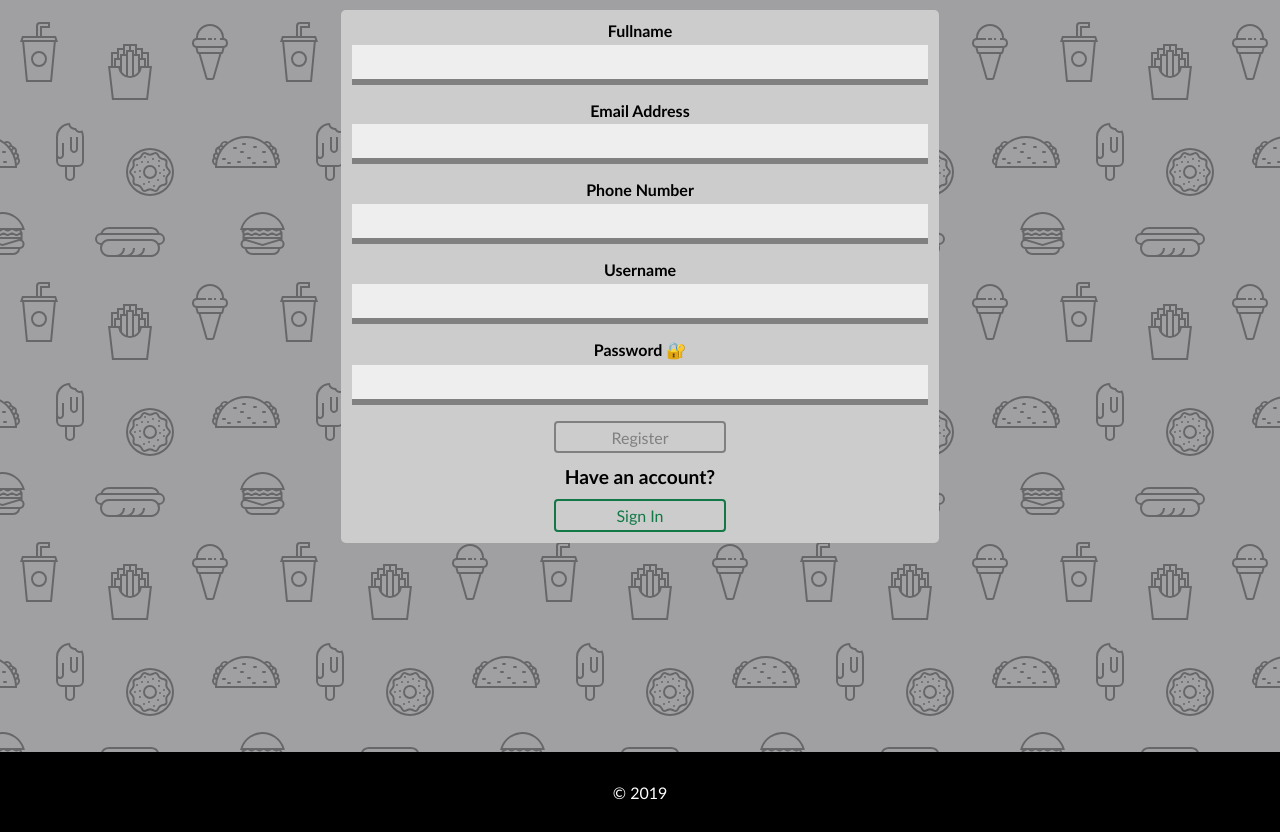
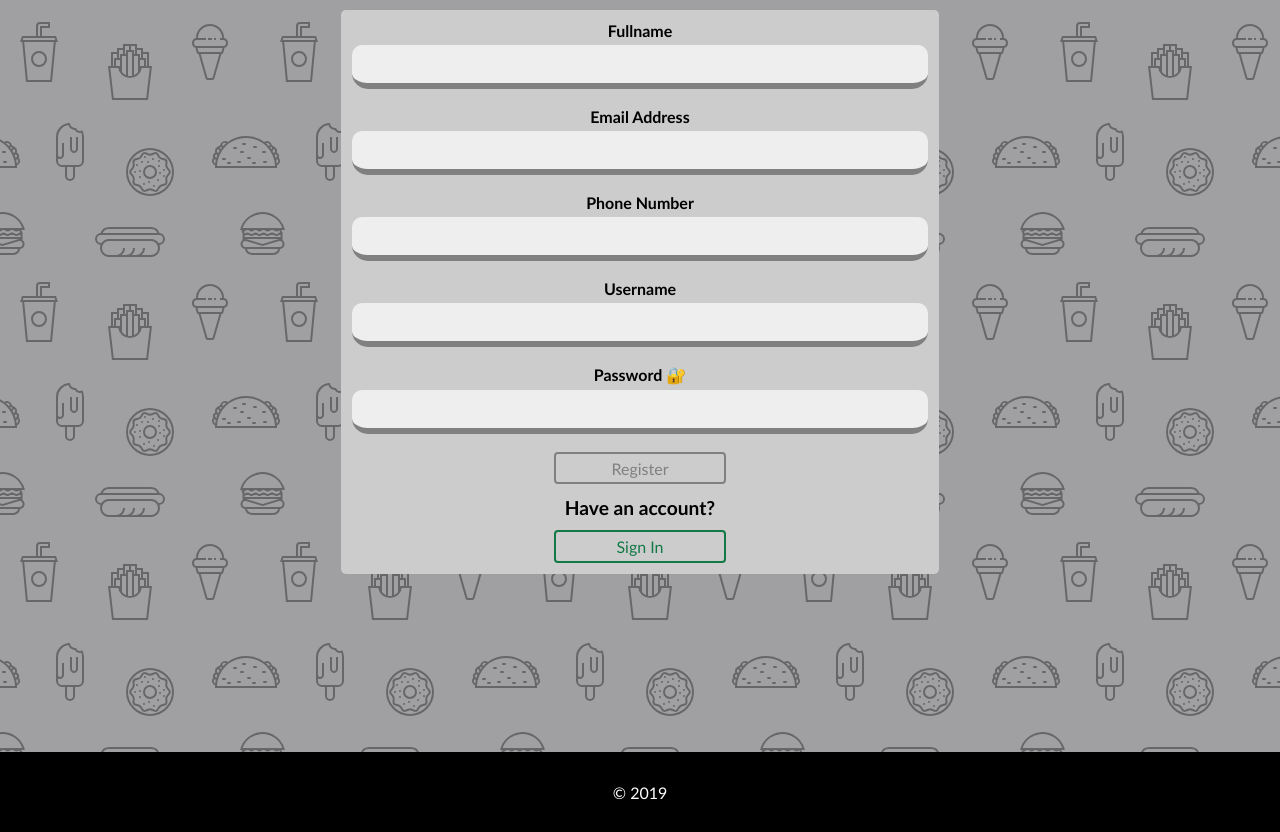
Before and after one commit to fxola/Booka, a plain HTML site: page UI/signup.html in a window 1280 px wide. Shown: the part 48-880 px from the top of the page. Drawn offline with Linux system fonts and the light colour scheme.

Commit message:
updated form styles

```diff
--- a/UI/css/style.css
+++ b/UI/css/style.css
@@ -93,8 +93,11 @@ nav ul li a{
     font-size: 2.5em;
 }
 
+button a{
+    text-decoration:none;
+}
+
 #hero button a{
-    text-decoration:none;
     color: white;
 }
 
@@ -236,21 +239,27 @@ form{
   label{
     display: block;
     font-size:1.5em;
-    margin-bottom: 1em;
+    margin-bottom: .7em;
   }
 
   input{
     display: block;
     box-sizing: border-box;
-    width:100%;
+    width:80%;
     font-size: 1.1em;
     padding: .7em;
     background: #eee;
     border: none;
     border-bottom: 6px solid grey;
+    border-top-left-radius: 10px;
+    border-top-right-radius: 10px;
+    border-bottom-right-radius: .9em;
+    border-bottom-left-radius: .9em;
     outline: none;
     margin-bottom: 1em;
     text-align:center;
+    margin-right:auto;
+    margin-left: auto;
 }
 
 button{
@@ -313,6 +322,10 @@ p.has-account{
         font-weight: bold;
     }
 
+    input{
+        width:100%;
+    }
+
 
 }
 
@@ -352,7 +365,7 @@ p.has-account{
     display: block;
     box-sizing: border-box;
     width:100%;
-    font-size: 1em;
+    font-size: 1.1em;
     padding: .5em;
     background: #eee;
     border: none;
@@ -380,6 +393,13 @@ p.has-account{
 .register-button:hover{
     background: #aaa;
     color: #eee;
+}
+.signin>a{
+    color:rgb(18, 121, 70) ;
+}
+
+.signin a:hover{
+    color:#eee;
 }
 
  p.has-account{
--- a/UI/signup.html
+++ b/UI/signup.html
@@ -17,7 +17,7 @@
     </header>
     <main id="form-main">
         <section id="register-form-wrapper">
-                <form action="" id="register-form">
+                <form action="#" id="register-form">
                     <article class="form-content">
                         <label class="register-label" for="fullname">Fullname</label>
                         <input type="text"  class="register-input" id="fullname" autocomplete>
@@ -37,7 +37,7 @@
                         <button class="register-button" type="submit">Register</button>
                         <article class="register-block">
                             <p class="has-account">Have an account?</p>
-                            <a href="signin.html"><button  class="green register-button" type="submit">Sign In</button></a>
+                            <button class="green register-button signin"><a href="signin.html">Sign In</a></button>
                         </article>
                     </article>
                 </form>
```
Also changed, not shown: UI/signin.html (+1 -12 lines).
